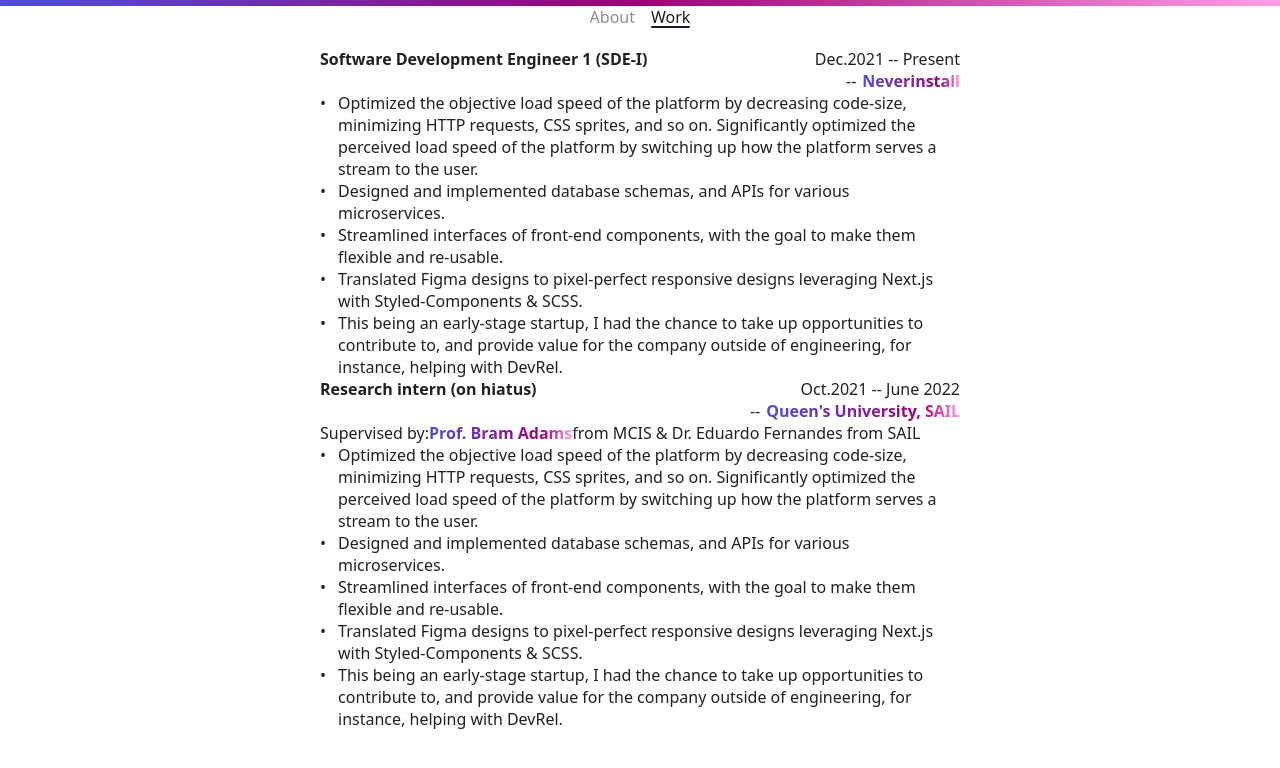
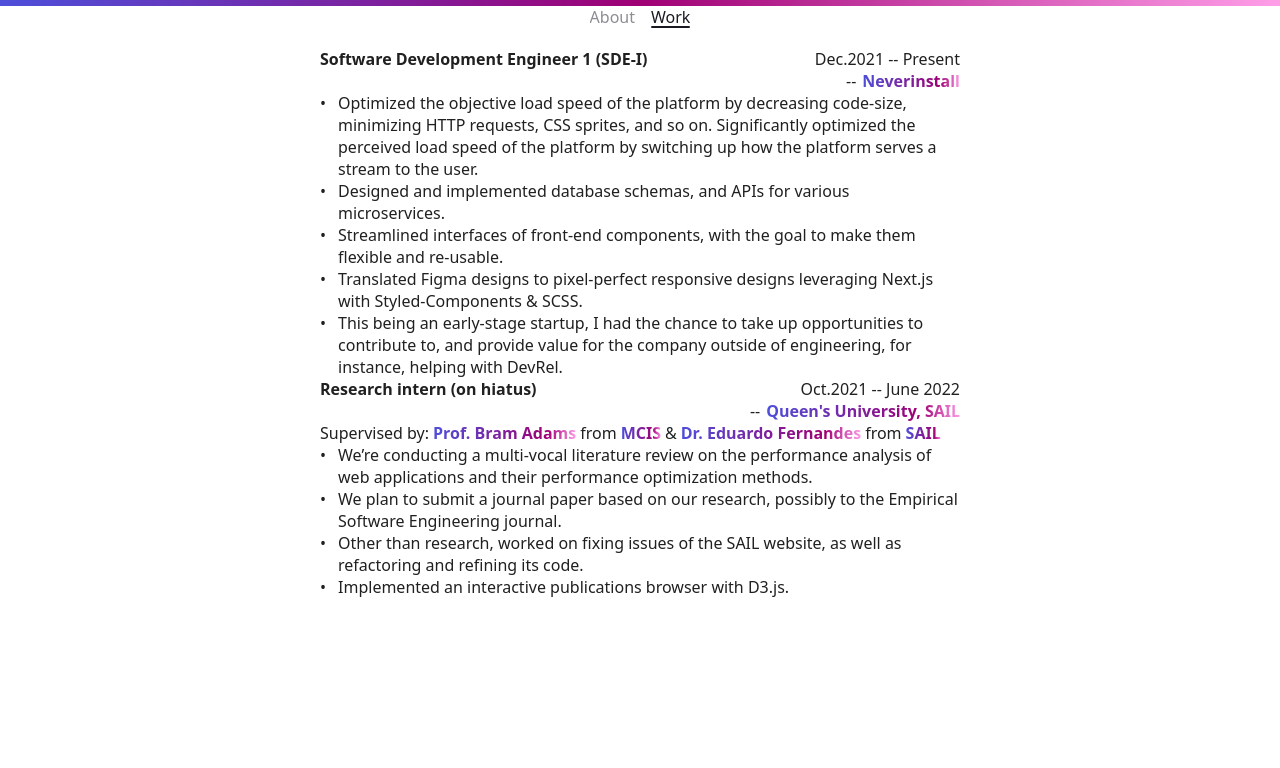
Before and after one commit to Yug34/portfolio-new, a Next.js app: page /work in a window 1280 px wide. Shown: the top 768 px of the page. Built offline with nearby package versions, Linux system fonts and the light colour scheme.

Commit message:
:lipstick: feat(workpage): added sail

```diff
--- a/components/WorkPage/index.tsx
+++ b/components/WorkPage/index.tsx
@@ -12,6 +12,14 @@
 `;
 
 const Date = styled.div``;
+
+const Supervisors = styled.div`
+  display: flex;
+  flex-direction: row;
+  width: 100%;
+  justify-content: flex-start;
+  column-gap: 4px;
+`;
 
 const CompanyNameContainer = styled.div`
   width: 100%;
@@ -31,89 +39,89 @@
   justify-content: flex-start;
 `;
 
-interface WorkItem {
-    title: string;
-    date: string;
-    linkedCompany?: boolean;
-    linkedCompanyUrl?: string;
-    companyName: string;
-    workStuff: string[];
-    supervisors?: JSX.Element;
-}
-
-const workExp: WorkItem[] = [
-    {
-        title: "Software Development Engineer 1 (SDE-I)",
-        date: "Dec.2021 -- Present",
-        linkedCompany: true,
-        linkedCompanyUrl: 'https://neverinstall.com',
-        companyName: 'Neverinstall',
-        workStuff: [
+const WorkPage = () => {
+    return (
+        <>
+            <TitleContainer>
+                <Title>Software Development Engineer 1 (SDE-I)</Title>
+                <Date>Dec.2021 -- Present</Date>
+            </TitleContainer>
+            <CompanyNameContainer>
+                {"--"}
+                <Hover
+                    externalHref={true}
+                    href={"https://neverinstall.com"}
+                    monoState
+                    fontWeight={600}
+                >
+                    Neverinstall
+                </Hover>
+            </CompanyNameContainer>
+            <Work>
+                {[
                     "Optimized the objective load speed of the platform by decreasing code-size, minimizing HTTP requests, CSS sprites, and so on. Significantly optimized the perceived load speed of the platform by switching up how the platform serves a stream to the user.",
                     "Designed and implemented database schemas, and APIs for various microservices.",
                     "Streamlined interfaces of front-end components, with the goal to make them flexible and re-usable.",
                     "Translated Figma designs to pixel-perfect responsive designs leveraging Next.js with Styled-Components & SCSS.",
                     "This being an early-stage startup, I had the chance to take up opportunities to contribute to, and provide value for the company outside of engineering, for instance, helping with DevRel."
-        ]
-    },
-    {
-        title: "Research intern (on hiatus)",
-        date: "Oct.2021 -- June 2022",
-        linkedCompany: true,
-        linkedCompanyUrl: 'https://sail.cs.queensu.ca/members.html',
-        companyName: "Queen's University, SAIL",
-        workStuff: [
-            "Optimized the objective load speed of the platform by decreasing code-size, minimizing HTTP requests, CSS sprites, and so on. Significantly optimized the perceived load speed of the platform by switching up how the platform serves a stream to the user.",
-            "Designed and implemented database schemas, and APIs for various microservices.",
-            "Streamlined interfaces of front-end components, with the goal to make them flexible and re-usable.",
-            "Translated Figma designs to pixel-perfect responsive designs leveraging Next.js with Styled-Components & SCSS.",
-            "This being an early-stage startup, I had the chance to take up opportunities to contribute to, and provide value for the company outside of engineering, for instance, helping with DevRel."
-        ],
-        supervisors: (
-            <div style={{width: '100%', display: 'flex', flexWrap: 'nowrap'}}>
-                Supervised by: <Hover externalHref="true" href="https://scholar.google.com/citations?user=XS9QH_UAAAAJ&hl=en&oi=ao" monoState fontWeight="600">Prof. Bram Adams</Hover> from MCIS & Dr. Eduardo Fernandes from SAIL
+                ].map((item) => (
+                    <div style={{display: 'flex'}}>
+                        •<WorkContent dangerouslySetInnerHTML={{__html: item}}/>
                     </div>
-        )
-    }
-];
-
-const WorkPage = () => {
-    return (
-        <>
-            {workExp.map((work) => (
-                <>
+                ))}
+            </Work>
             <TitleContainer>
-                        <Title>{work.title}</Title>
-                        <Date>{work.date}</Date>
+                <Title>Research intern (on hiatus)</Title>
+                <Date>Oct.2021 -- June 2022</Date>
             </TitleContainer>
             <CompanyNameContainer>
                 {"--"}
-                        {work.linkedCompany ? (
                 <Hover
                     externalHref={true}
-                                href={work.linkedCompanyUrl}
+                    href={"https://sail.cs.queensu.ca/members.html"}
                     monoState
                     fontWeight={600}
                 >
-                                {work.companyName}
+                    Queen's University, SAIL
                 </Hover>
-                        ) : (
-                            <>{work.companyName}</>
-                        )}
             </CompanyNameContainer>
-                    {work.supervisors && (
-                        work.supervisors
-                    )}
+            <Supervisors>
+                Supervised by:
+                <Hover externalHref={true} href="https://scholar.google.com/citations?user=XS9QH_UAAAAJ&hl=en&oi=ao"
+                       monoState fontWeight={600}>
+                    Prof. Bram Adams
+                </Hover>
+                from
+                <Hover externalHref={true} href={"https://mcis.cs.queensu.ca/"} monoState fontWeight={600}>
+                    MCIS
+                </Hover> &
+                <Hover externalHref={true} href={"https://scholar.google.com/citations?user=bPnuCiMAAAAJ&hl=fr"}
+                       monoState fontWeight={600}>
+                    Dr. Eduardo Fernandes
+                </Hover>
+                from
+                <Hover
+                    externalHref={true}
+                    href={"https://sail.cs.queensu.ca/members.html"}
+                    monoState
+                    fontWeight={600}
+                >
+                    SAIL
+                </Hover>
+            </Supervisors>
             <Work>
-                        {work.workStuff.map((item) => (
+                {[
+                    "We’re conducting a multi-vocal literature review on the performance analysis of web applications and their performance optimization methods.",
+                    "We plan to submit a journal paper based on our research, possibly to the Empirical Software Engineering journal.",
+                    "Other than research, worked on fixing issues of the SAIL website, as well as refactoring and refining its code.",
+                    "Implemented an interactive publications browser with D3.js."
+                ].map((item) => (
                     <div style={{display: 'flex'}}>
                         •<WorkContent dangerouslySetInnerHTML={{__html: item}}/>
                     </div>
                 ))}
             </Work>
         </>
-            ))}
-        </>
     );
 };
 
```
Lines whose indentation alone changed are shown as unchanged.
